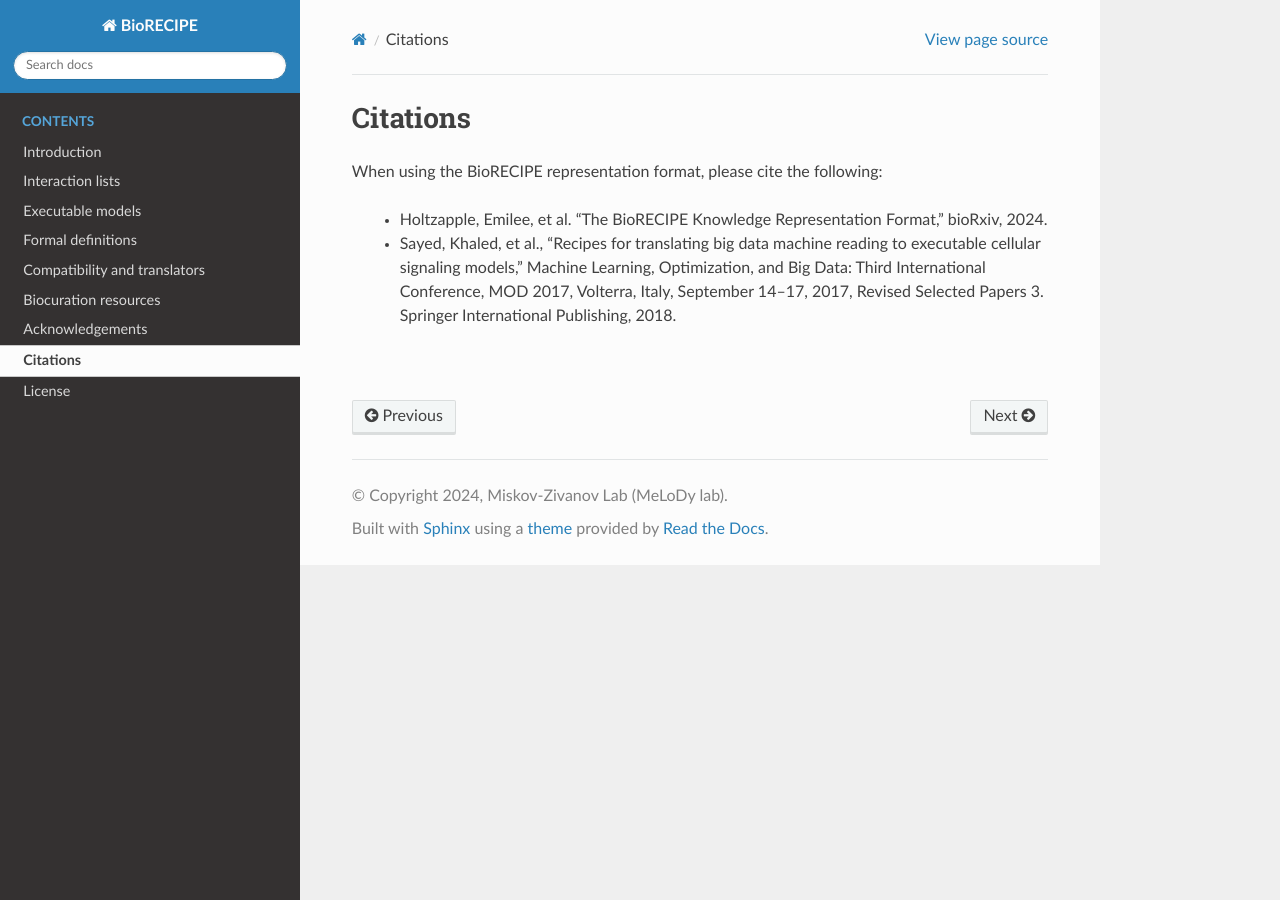
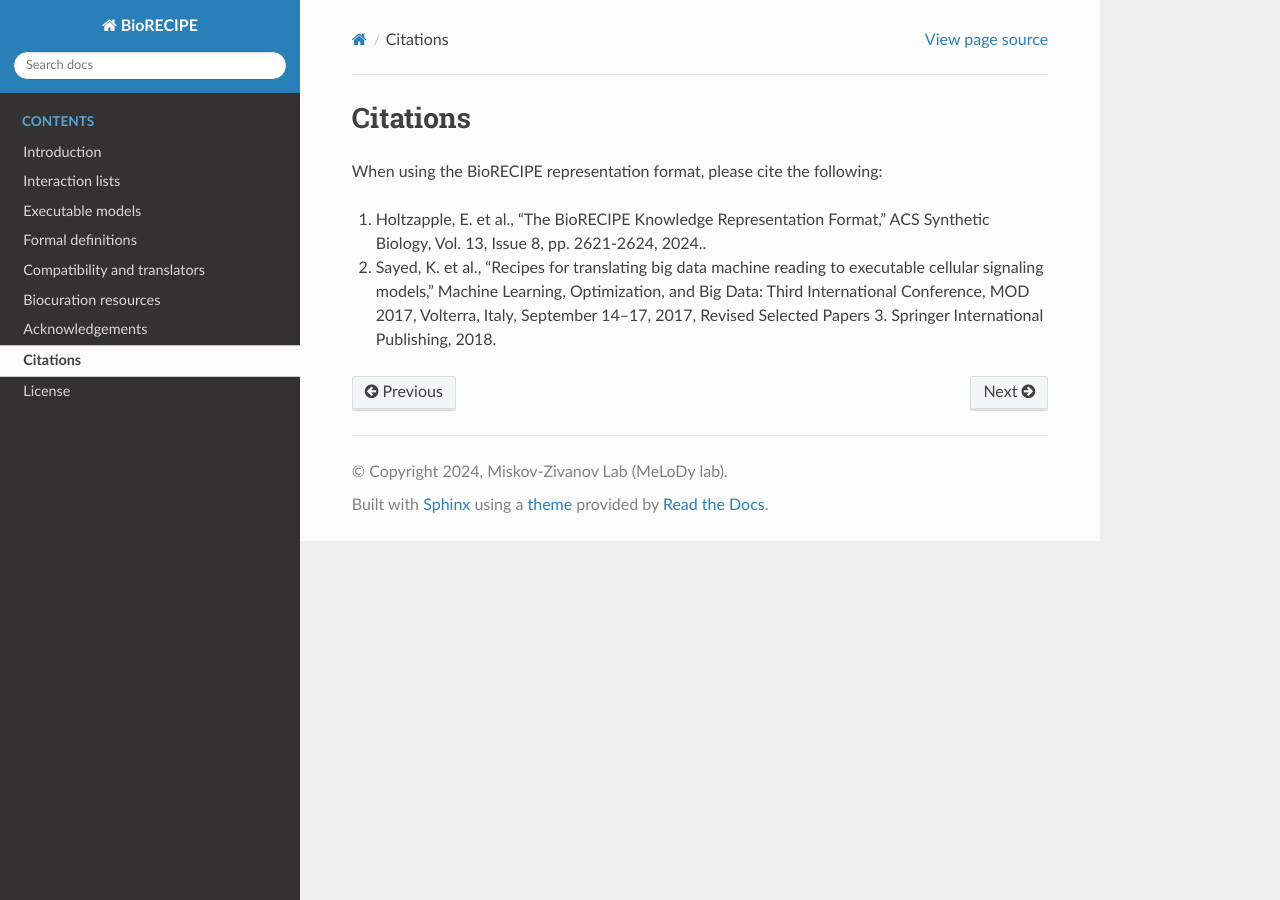
Before and after one commit to pitt-miskov-zivanov-lab/BioRECIPE, a Sphinx documentation site: the page built from docs/citations.rst, in a window 1280 px wide. Built offline with Sphinx 7.4.7 and the Read the Docs theme 3.1.0, drawn with Linux system fonts in a browser that asks for light colours.

Commit message:
Update citations.rst

```diff
--- a/docs/citations.rst
+++ b/docs/citations.rst
@@ -4,7 +4,6 @@ Citations
 
 When using the BioRECIPE representation format, please cite the following:
 
- - Holtzapple, Emilee, et al. "The BioRECIPE Knowledge Representation Format," bioRxiv, 2024.
- - Sayed, Khaled, et al., "Recipes for translating big data machine reading to executable cellular signaling models," Machine Learning, Optimization, and Big Data: Third International Conference, MOD 2017, Volterra, Italy, September 14–17, 2017, Revised Selected Papers 3. Springer International Publishing, 2018.
+1. Holtzapple, E. et al., “The BioRECIPE Knowledge Representation Format,” ACS Synthetic Biology, Vol. 13, Issue 8, pp. 2621-2624, 2024..
 
-|
+2. Sayed, K. et al., "Recipes for translating big data machine reading to executable cellular signaling models," Machine Learning, Optimization, and Big Data: Third International Conference, MOD 2017, Volterra, Italy, September 14–17, 2017, Revised Selected Papers 3. Springer International Publishing, 2018.
```
